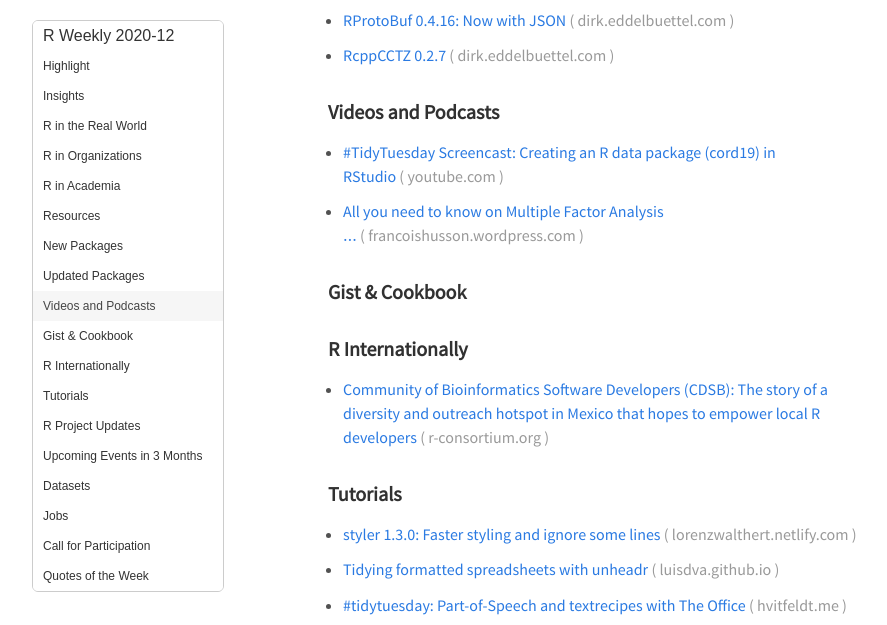
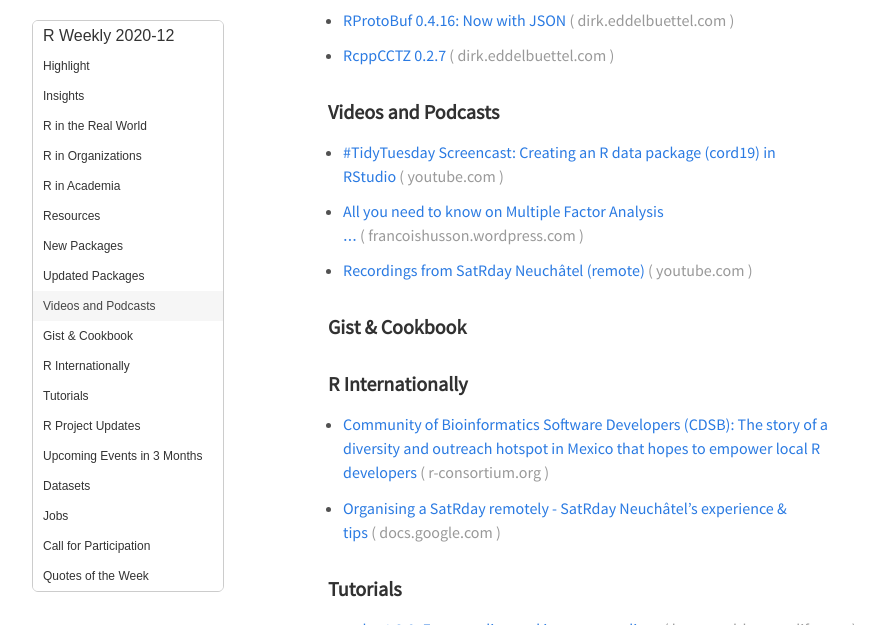
Before and after one commit to rweekly/rweekly.org, a Jekyll site: the page built from draft.md, in a window 1280 px wide and 900 px high, scrolled down 1540 px, cut to the strip 0-625 px from the top of the window. Shown: the whole strip, without its empty margins (32-919 px from the left). Built offline with Jekyll 4.4.1, drawn with Linux system fonts in a browser that asks for light colours; emoji names are drawn with the system emoji font; comment, search, counter and statistics services are not loaded.

Commit message:
Adding SatRday Neuchatel blogpost + recordings

```diff
--- a/draft.md
+++ b/draft.md
@@ -79,6 +79,9 @@
 
 + [All you need to know on Multiple Factor Analysis …](https://francoishusson.wordpress.com/2020/03/16/all-you-need-to-know-on-multiple-factor-analysis/)
 
++ [Recordings from SatRday Neuchâtel (remote)](https://www.youtube.com/channel/UC7VV1Ix1-8jncW7hTRZ50bg)
+
+
 ### Gist & Cookbook
 
 
@@ -86,6 +89,8 @@
 ### R Internationally
 
 + [Community of Bioinformatics Software Developers (CDSB): The story of a diversity and outreach hotspot in Mexico that hopes to empower local R developers](https://www.r-consortium.org/blog/2020/03/18/cdsb-diversity-and-outreach-hotspot-in-mexico)
+
++ [Organising a SatRday remotely - SatRday Neuchâtel's experience & tips](https://docs.google.com/document/d/1ZXmwVibQKtfCY_HiB49-OhQL-yKhUS9YD9yeMQZH88E/edit#)
 
 ###  Tutorials
 
```
